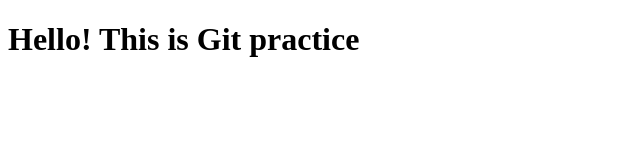
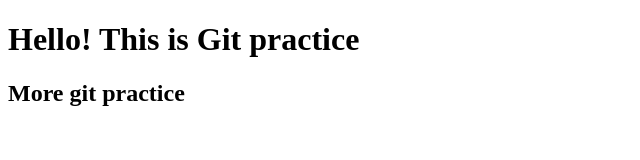
Before and after one commit to camiliamzali/tuesday-demo, a plain HTML site: page index.html in a window 1280 px wide. Shown: the whole page, without its empty margins (0-640 px from the left). Drawn offline with Linux system fonts and the light colour scheme.

Commit message:
Added h2 tag

```diff
--- a/index.html
+++ b/index.html
@@ -10,6 +10,7 @@
 
 <body>
   <h1>Hello! This is Git practice</h1>
+  <h2>More git practice</h2>
 </body>
 
 </html>
```
